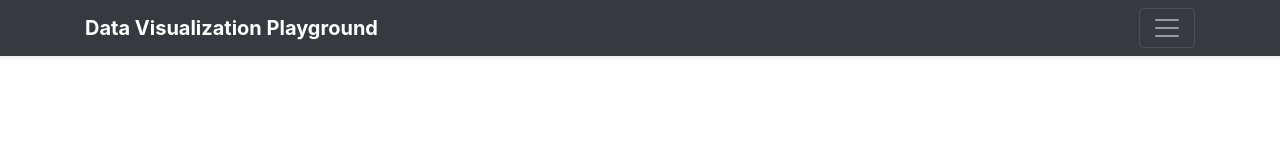
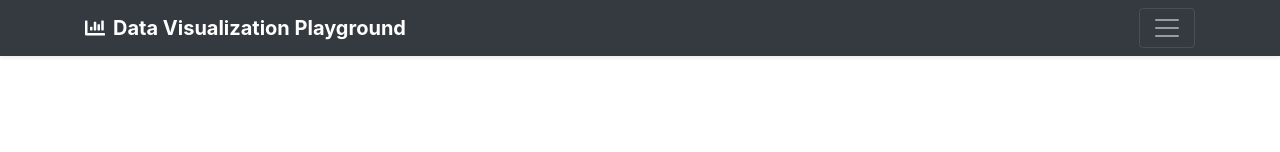
Before and after one commit to jzhen/data-visualization, a React (Create React App) app: page / in a window 1280 px wide. Shown: the top 152 px of the page. Built offline with nearby package versions, Linux system fonts and the light colour scheme.

Commit message:
Updated header UIs

```diff
--- a/src/Components/Header/header.jsx
+++ b/src/Components/Header/header.jsx
@@ -1,6 +1,7 @@
 import React from 'react';
 import { Link } from 'react-router-dom';
 import { FontAwesomeIcon } from '@fortawesome/react-fontawesome';
+import { faChartBar } from '@fortawesome/free-solid-svg-icons';
 
 function Header() {
   return (
@@ -11,16 +12,22 @@ function Header() {
             <div className="col-sm-8 col-md-7 py-4">
               <h4 className="text-white">About</h4>
               <p className="text-muted">
-                This is a playground for me to explore data visualization on various
-                datasets found at&nbsp;
-                <a href="https://datacatalog.worldbank.org/">The World Bank Data Catalog</a>
+                This is a playground for me to explore data visualization on
+                various datasets found at&nbsp;
+                <a href="https://datacatalog.worldbank.org/">
+                  The World Bank Data Catalog
+                </a>
                 .
               </p>
             </div>
             <div className="col-sm-4 offset-md-1 py-4">
               <h4 className="text-white">Contact</h4>
               <ul className="list-unstyled">
-                <li><Link to="mailto:me@example.com" className="text-white">Email me</Link></li>
+                <li>
+                  <a href="mailto:hypeway@me.com" className="text-white">
+                    Email me
+                  </a>
+                </li>
               </ul>
             </div>
           </div>
@@ -29,10 +36,18 @@ function Header() {
       <div className="navbar navbar-dark bg-dark shadow-sm">
         <div className="container d-flex justify-content-between">
           <Link to="/" className="navbar-brand d-flex align-items-center">
-            <FontAwesomeIcon icon="chart-bar" />
-            <strong>Data Visualization Playground</strong>
+            <FontAwesomeIcon icon={faChartBar} />
+            <strong className="ml-2">Data Visualization Playground</strong>
           </Link>
-          <button className="navbar-toggler" type="button" data-toggle="collapse" data-target="#navbarHeader" aria-controls="navbarHeader" aria-expanded="false" aria-label="Toggle navigation">
+          <button
+            className="navbar-toggler"
+            type="button"
+            data-toggle="collapse"
+            data-target="#navbarHeader"
+            aria-controls="navbarHeader"
+            aria-expanded="false"
+            aria-label="Toggle navigation"
+          >
             <span className="navbar-toggler-icon" />
           </button>
         </div>
```
